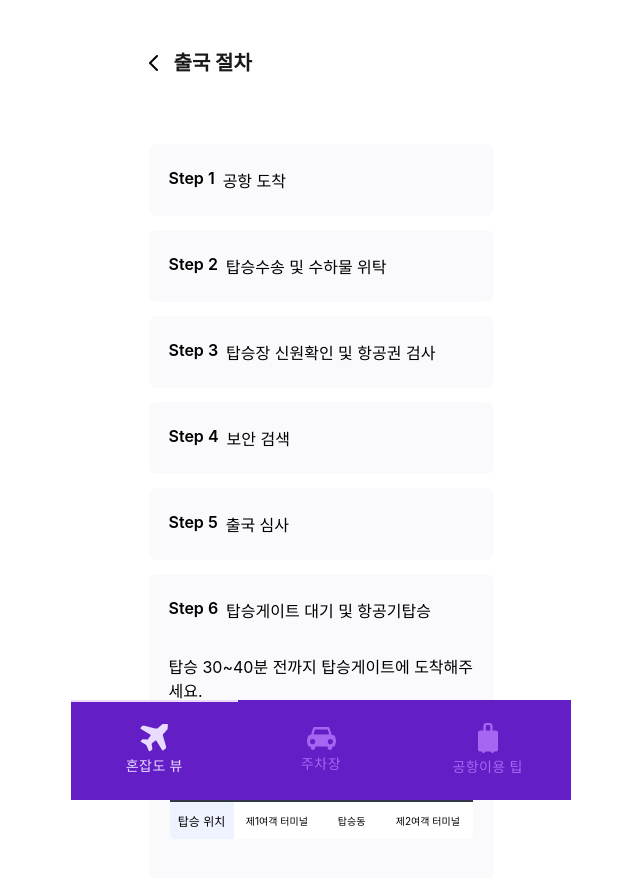
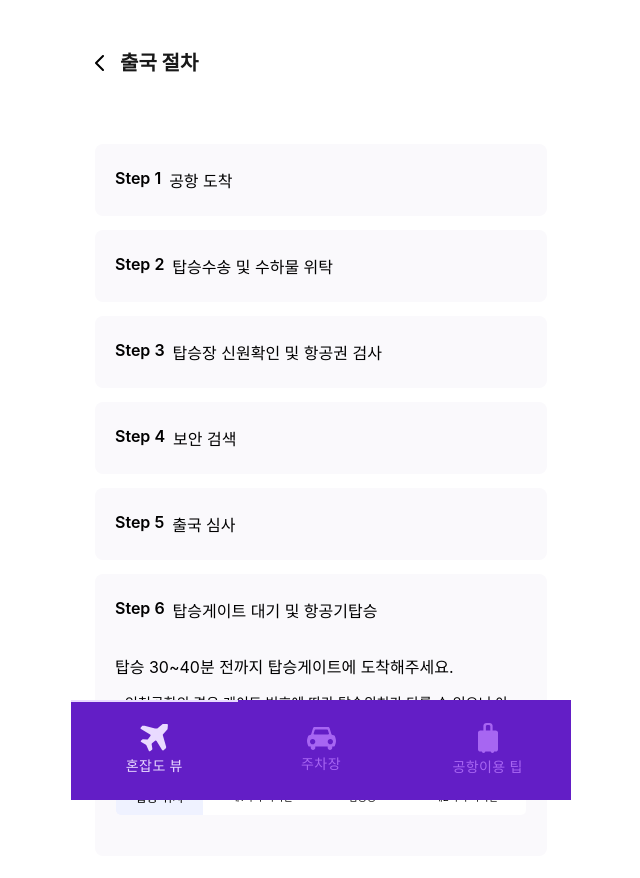
Before and after one commit to HonZapHae/airport-congestion-view, a React (Create React App) app: page /departureprocess in a window 1280 px wide. Shown: the top 878 px of the page, without its empty margins (319-959 px from the left). Built offline with nearby package versions, Linux system fonts and the light colour scheme; no server answers.

Commit message:
[fix] Tip/DepartureProcess 간격 조정

```diff
--- a/src/pages/TipDetail/DepartureProcess.tsx
+++ b/src/pages/TipDetail/DepartureProcess.tsx
@@ -7,7 +7,6 @@ const StyledDiv = styled.div`
   flex-direction: column;
   width: 100%;
   height: 100vh;
-  max-width: 393px;
 `;
 
 const Wrapper = styled.div`
@@ -20,7 +19,7 @@ const Body = styled.div`
 display: flex;
 flex-direction: column;
 margin-top: 144px;
-padding-bottom: 80px;
+padding-bottom: 120px;
 `;
 
 const List = styled.div`
```
